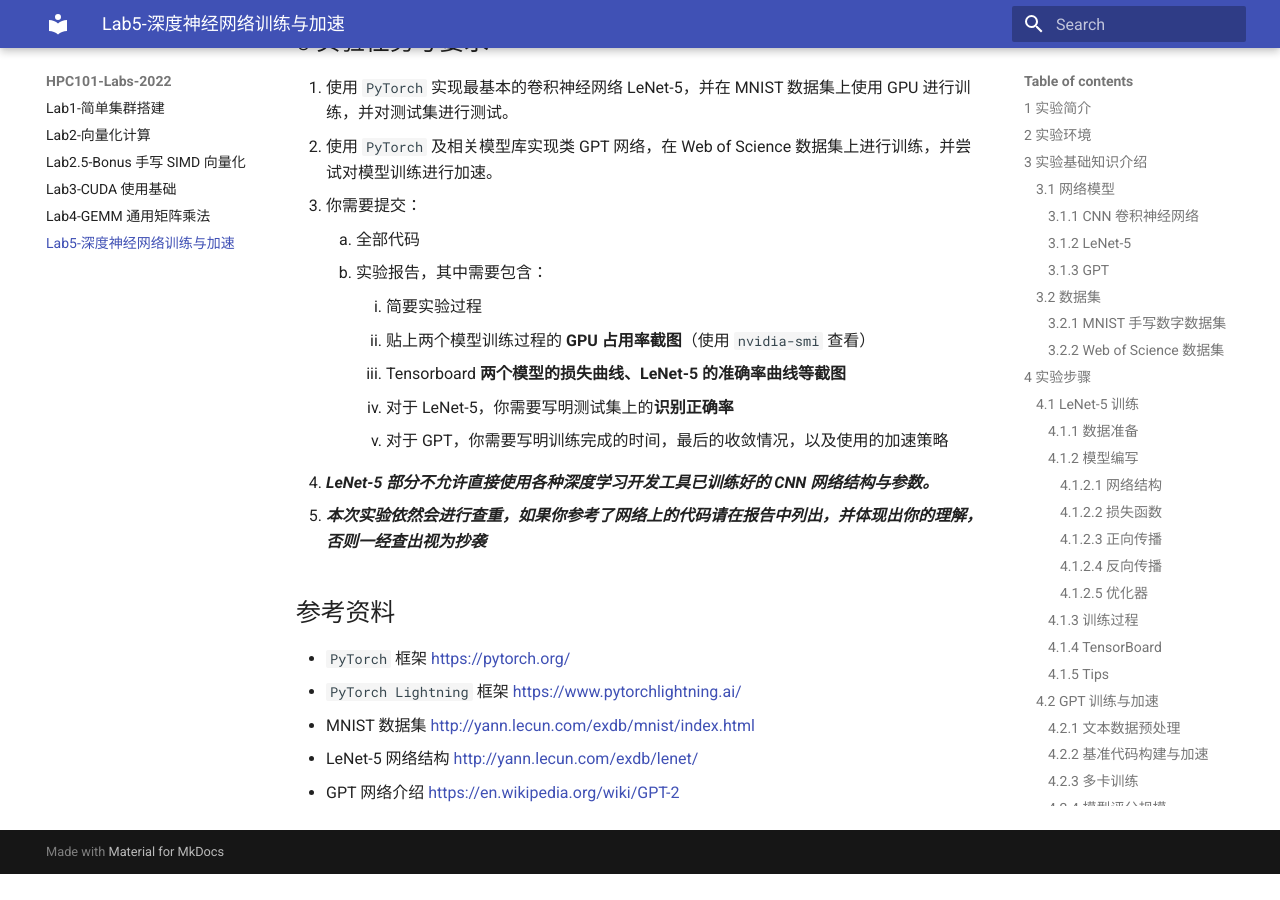
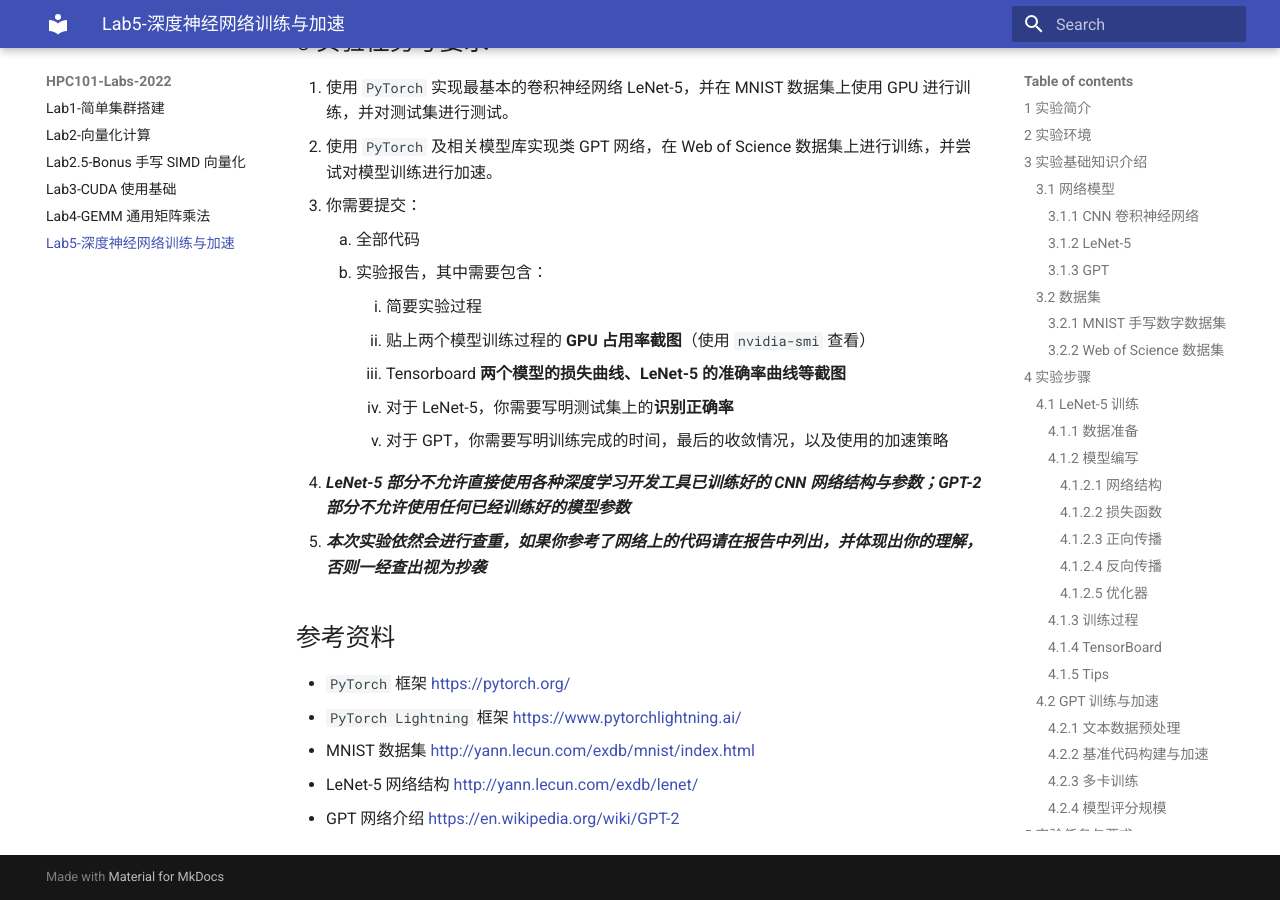
Before and after one commit to ZJUSCT/HPC101-Labs-2022, an MkDocs documentation site: the page built from docs/Lab5-DL/index.md, in a window 1280 px wide and 900 px high, scrolled down 9593 px. Built offline with MkDocs 1.6.1 and Material for MkDocs 9.7.7, drawn with Linux system fonts in a browser that asks for light colours; before the commit the page ends 10467 px from its top, so only the background shows below that.

Commit message:
Update index.md

```diff
--- a/docs/Lab5-DL/index.md
+++ b/docs/Lab5-DL/index.md
@@ -271,7 +271,7 @@
         3. Tensorboard **两个模型的损失曲线、LeNet-5 的准确率曲线等截图**
         4. 对于 LeNet-5，你需要写明测试集上的**识别正确率**
         5. 对于 GPT，你需要写明训练完成的时间，最后的收敛情况，以及使用的加速策略
-4. ***LeNet-5 部分不允许直接使用各种深度学习开发工具已训练好的 CNN 网络结构与参数。***
+4. ***LeNet-5 部分不允许直接使用各种深度学习开发工具已训练好的 CNN 网络结构与参数；GPT-2 部分不允许使用任何已经训练好的模型参数***
 5. ***本次实验依然会进行查重，如果你参考了网络上的代码请在报告中列出，并体现出你的理解，否则一经查出视为抄袭***
 
 ## 参考资料
```
